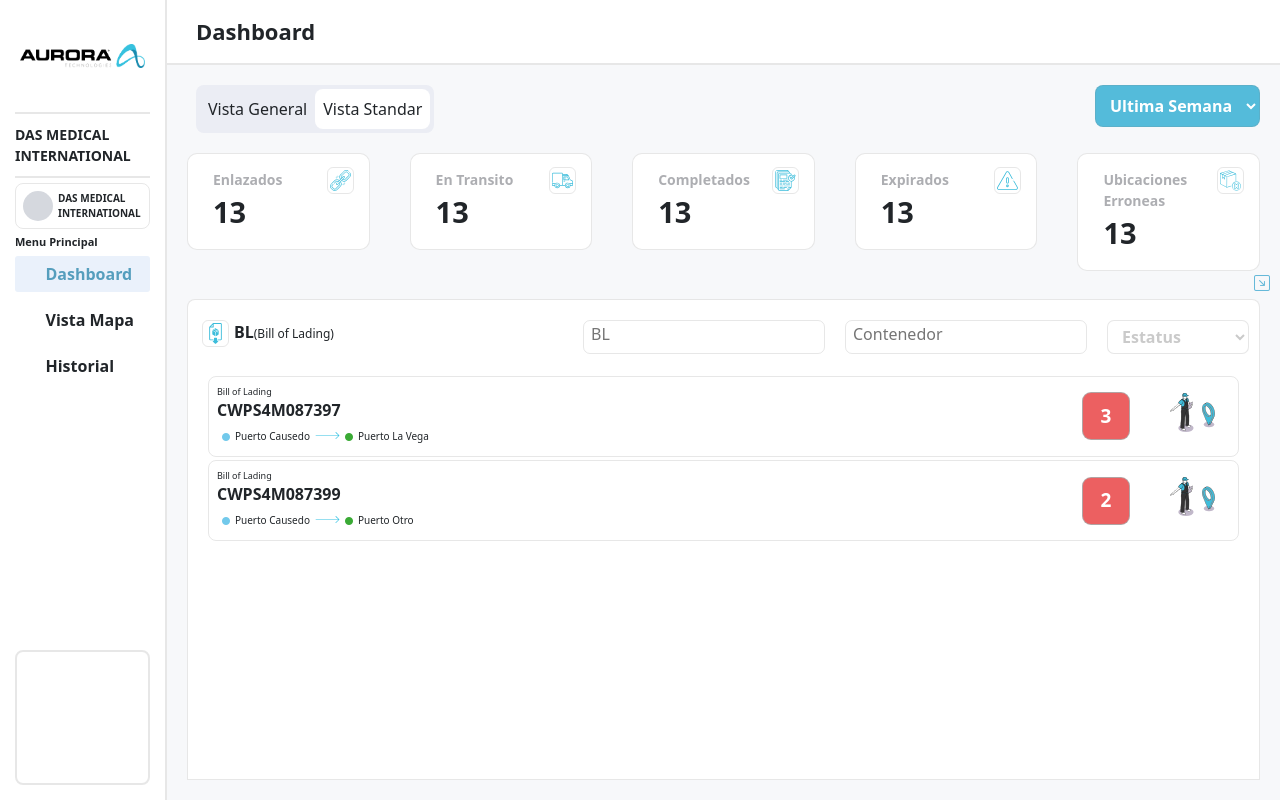
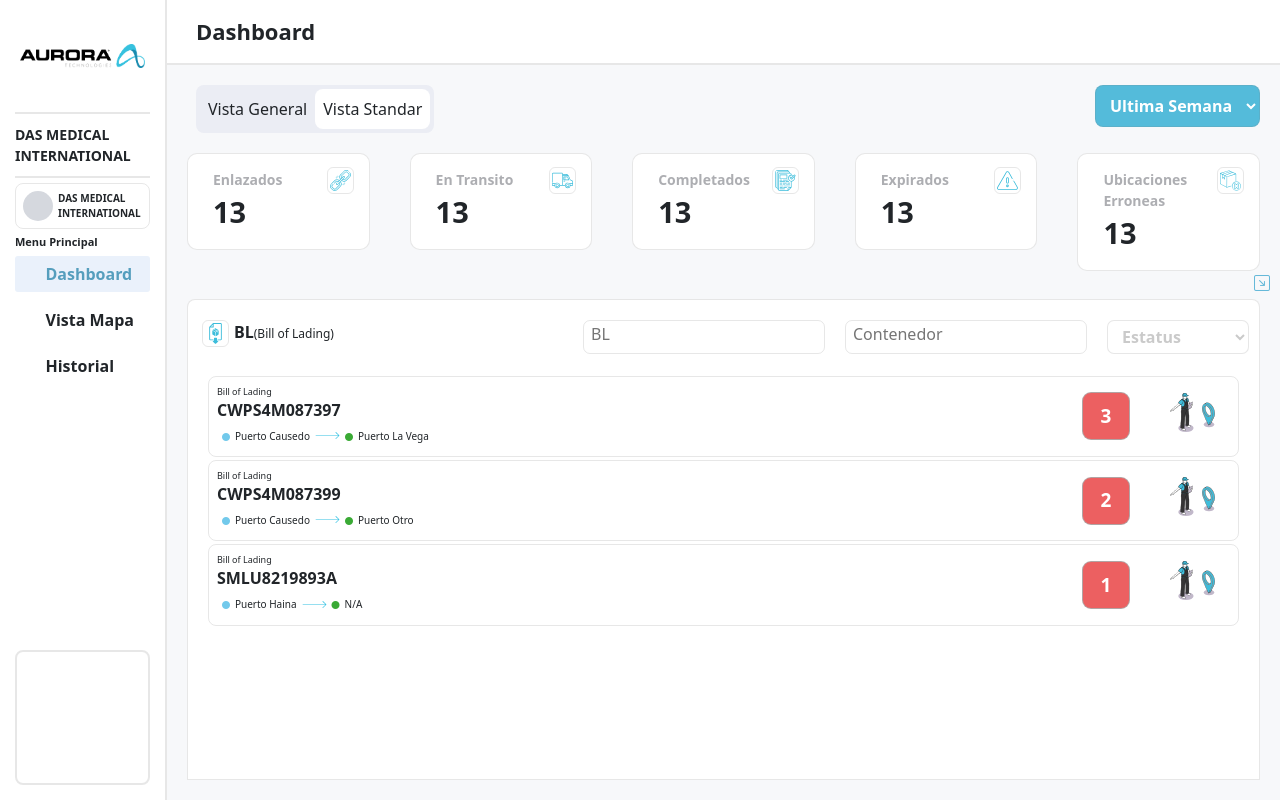
Before and after one commit to Aurora-Technologies-GPS/template-transfers, a Vue app: page /clientpage/1 in a window 1280 px wide. Both pictures are taken after a click on the element "Vista Standar". Built offline with nearby package versions, Linux system fonts and the light colour scheme; what vue-cookies would draw is missing.

Commit message:
Mapa linked, Vista, fake data

```diff
--- a/src/components/Frame/Dashboard/FrameVistaStandar.vue
+++ b/src/components/Frame/Dashboard/FrameVistaStandar.vue
@@ -1,6 +1,6 @@
 <template>
 	<div class="contenedorWorking">
-		<VistaStandar :incomingData="incomingData.fullTransfer" />
+		<VistaStandar @transfer_id="toMapa" :incomingData="incomingData.fullTransfer" />
 
 	</div>
 </template>
@@ -9,9 +9,18 @@
 
 import VistaStandar from './VistaStandar.vue'
 
-import { defineProps } from 'vue'
+import { defineProps, defineEmits } from 'vue'
 
 const incomingData = defineProps(['fullTransfer']);
+
+const outGoingData = defineEmits(['transfer_id']);
+
+
+function toMapa(transfer_id){
+
+	outGoingData('transfer_id', transfer_id);
+}
+
 
 </script>
 
--- a/src/components/Frame/Dashboard/VistaGeneral.vue
+++ b/src/components/Frame/Dashboard/VistaGeneral.vue
@@ -1,7 +1,7 @@
 <template>
 	<div class="vistaGeneral">
 
-		<VistaGeneralList @indice="changeIndice" :incomingData="props.incomingData" class="contendorTabla" />
+		<VistaGeneralList @indice="changeIndice"  :incomingData="props.incomingData" class="contendorTabla" />
 		<TablaVistaGeneral :indice="indiceSelected" :incomingData="props.incomingData" />
 
 	</div>
--- a/src/components/Frame/Dashboard/VistaStandar.vue
+++ b/src/components/Frame/Dashboard/VistaStandar.vue
@@ -2,7 +2,7 @@
 	<div class="vistaStandar">
 
 		<VistaStandarHeader />
-		<VistaStandarList :transfers_list="incomingData.incomingData" :vista="2" />
+		<VistaStandarList @transfer_id="toMapa" :transfers_list="incomingData.incomingData" :vista="2" />
 
 	</div>
 
@@ -11,9 +11,16 @@
 import VistaStandarHeader from '@/components/VistaStandarHeader.vue'
 import VistaStandarList from '@/components/VistaStandarList.vue'
 
-import { defineProps } from 'vue'
+import { defineProps,defineEmits } from 'vue'
 
 const incomingData = defineProps(['incomingData']);
+
+const outGoingData = defineEmits(['transfer_id']);
+
+function toMapa(transfer_id){
+	outGoingData('transfer_id', transfer_id);
+}
+
 
 
 </script>
--- a/src/components/Frame/Mapa/FrameMapa.vue
+++ b/src/components/Frame/Mapa/FrameMapa.vue
@@ -4,7 +4,7 @@
 		<div class="contenedorMapa_Menu">
 
 			<div class="MenuMapa">
-				<FrameMapaMenu />
+				<FrameMapaMenu @buscar="Busqueda"  :transfer_id="incomingData.transfer_id"  :transferLnk="transfersList" />
 			</div>
 
 			<div class="mapa">
@@ -18,15 +18,103 @@
 </template>
 <script setup>
 
-
-import { ref } from 'vue';
-
 import FrameMapaMenu from './FrameMapaMenu.vue'
 
 import MapaPage from '@/components/MapaPage.vue'
 
+import { transfers_list } from '@/components/conexion/DataConectorTest.js'
+
+import { ref, defineProps } from 'vue'
 
 
+import { useRoute } from 'vue-router';
+
+const route = useRoute();
+
+const incomingData = defineProps(['transfer_id']);
+
+
+let transfersList = ref([
+	{
+		transfer: {
+			id: 0,
+			clientId: 0,
+			bl: "BL",
+/*			startPlace: {
+									id: 0,
+									label: "INICIO",
+									radius: 0,
+									latitude: 18.42351187,
+									longitude: -70.01320839,
+									address: "18.423512, -70.013208"
+								},
+								endPlace: {
+									id: null,
+									label: "FIN",
+									radius: null,
+									latitude: null,
+									longitude:null,
+									address: "null"
+								},*/
+			address: "N/A",
+			city: "N/A",
+			note: "",
+			timeTravelEst: "2024-09-13 00:00:00",
+			timeRequest: "2024-09-16 13:02:03"
+		},
+		transferLnk: [
+			{
+				id: 10,
+				transferId: 47513,
+				deviceId: 980992,
+				container: "Defecto - CMCU6046030",
+				currentState: 5,
+				timeLinked: "2024-09-16 13:02:03"
+			}
+		]
+	}
+
+]);
+
+
+
+function Busqueda(texto){
+
+	let text_buscar=texto || false
+
+	if (!text_buscar) {
+		text_buscar=incomingData.transfer_id
+	}
+
+	if (text_buscar !=0) {
+		console.log("voy a buscar", text_buscar)
+
+		transfers_list(route.params.hash).then(result => {
+
+
+	if (result.success) {
+
+		console.log(result.clientFullTransfers.fullTransfer)
+
+
+		transfersList.value = result.clientFullTransfers.fullTransfer
+
+	} else {
+		console.log(result)
+	}
+
+
+
+}).catch(error => {
+	console.log(error)
+	console.log("Error al Hacer La peticion")
+});
+	}else{
+		console.log("valor invalido")
+	}
+}
+
+Busqueda();
 
 const mapaRef = ref(null);
 
@@ -49,7 +137,7 @@ let valoresDefectoMapa = ref({
 }
 
 .contenedorMapa_Menu {
-	height: auto;
+	height: 100%;
 	display: flex;
 	height: auto;
 	overflow: auto;
@@ -66,7 +154,7 @@ let valoresDefectoMapa = ref({
 }
 
 .mapa {
-	height: 90%%;
+	height: 100%;
 	width: 100%;
 	border: solid 1px;
 	border-color: #80808030;
--- a/src/components/Frame/Mapa/FrameMapaMenu.vue
+++ b/src/components/Frame/Mapa/FrameMapaMenu.vue
@@ -9,13 +9,14 @@
 			</div>
 
 			<div class="softBorders">
-				<input placeholder="Buscar..." type="text" class="textInput">
+				<input v-model="search.text" @keyup="onPress"  placeholder="Buscar..." type="text" class="textInput">
 			</div>
 
 		</div>
 
 
-		<TablaListMapa class="contenedorTablaMapa mt-2" />
+		<TablaListMapa :indice="0" :transferLnk="incomingData.transferLnk" class="contenedorTablaMapa mt-2" />
+
 
 
 	</div>
@@ -24,6 +25,43 @@
 <script setup>
 
 import TablaListMapa from '@/components/TablaListMapa.vue'
+
+import { defineProps,defineEmits, ref } from 'vue'
+
+const incomingData = defineProps(['transferLnk', 'transfer_id']);
+
+const outGoingData = defineEmits(
+	['buscar']
+)
+
+let search = ref({
+	text: incomingData.transfer_id,
+	loading: false,
+	isFilter: false
+})
+
+
+const onPress = (e) => {
+	if (e.key == "Enter") {
+		buscar()
+		return;
+	} else {
+
+		return;
+	}
+};
+
+function buscar() {
+
+	if (!search.value.text || search.value.text == " ") {
+			console.log("Campos Vacios")
+
+	}else{
+
+		outGoingData('buscar',search.value.text);
+		console.log(search.value.text)
+	}
+}
 
 
 
--- a/src/components/Menu/DashboardPage.vue
+++ b/src/components/Menu/DashboardPage.vue
@@ -9,7 +9,7 @@
 		<CounterPage />
 		<FrameVistaGeneral :fullTransfer="transfersList" v-if="vistaGeneral" />
 
-		<FrameVistaStandar :fullTransfer="transfersList" v-if="!vistaGeneral" />
+		<FrameVistaStandar @transfer_id="toMapa" :fullTransfer="transfersList" v-if="!vistaGeneral" />
 
 
 	</div>
@@ -25,8 +25,15 @@ import { transfers_list } from '@/components/conexion/DataConectorTest.js'
 
 import { useRoute } from 'vue-router';
 
-import { ref } from 'vue';
+import { ref, defineEmits } from 'vue';
 
+const outGoingData = defineEmits(['transfer_id']);
+
+
+function toMapa(transfer_id){
+
+	outGoingData('transfer_id', transfer_id);
+}
 
 const route = useRoute();
 
--- a/src/components/Menu/VistaMapaPage.vue
+++ b/src/components/Menu/VistaMapaPage.vue
@@ -3,9 +3,9 @@
 		<div class="mainTitulo"><strong>Dashboard</strong></div>
 
 
-		<HeaderComun />
+		<HeaderComun class="disabled"/>
 		<CounterPage />
-		<FrameMapa class="miMapa" />
+		<FrameMapa :transfer_id="incomingData.transfer_id"  class="miMapa" />
 
 	</div>
 </template>
@@ -15,9 +15,12 @@ import CounterPage from '@/components/CounterPage.vue'
 
 import FrameMapa from '@/components/Frame/Mapa/FrameMapa.vue'
 
+import { defineProps } from 'vue';
 
 
-/*import { ref } from 'vue';*/
+
+const incomingData = defineProps([ 'transfer_id']);
+
 
 
 </script>
@@ -93,4 +96,9 @@ import FrameMapa from '@/components/Frame/Mapa/FrameMapa.vue'
 	border-color: #80808030;
 	/*height: 100%;*/
 }
+
+.disabled {
+    pointer-events: none; /* Deshabilita interacciones */
+    opacity: 0.5; /* Aplica un efecto de transparencia */
+}
 </style>
--- a/src/components/NewDashBord.vue
+++ b/src/components/NewDashBord.vue
@@ -1,10 +1,10 @@
 <template>
 	<div class="DashBoardPage">
 
-		<NewMenu :LegalName="name" @vista="changeVista" style=" width:15%;" />
+		<NewMenu :vistaSelected="vistaSelectedCode" :LegalName="name" @vista="changeVista" style=" width:15%;" />
 
-		<DashboardPage style=" width: 100%;" v-if="vistaSelected == 1" />
-		<VistaMapaPage style=" width: 100%;" v-if="vistaSelected == 2" />
+		<DashboardPage @transfer_id="changeIndiceMapa" style=" width: 100%;" v-if="vistaSelected == 1" />
+		<VistaMapaPage :transfer_id="transfer_id_selected" style=" width: 100%;" v-if="vistaSelected == 2" />
 		<HistorialPage style=" width: 100%;" v-if="vistaSelected == 3" />
 
 	</div>
@@ -34,7 +34,10 @@ export default {
 	},
 	setup(props) {
 
-		const vistaSelected = ref(1);
+		let vistaSelected = ref(1);
+		let vistaSelectedCode=1;
+
+		let transfer_id_selected=ref(0)
 
 		let name = ref('default name');
 
@@ -42,6 +45,13 @@ export default {
 		function changeVista(vista_Selected) {
 			/*console.log(vista_Selected)*/
 			vistaSelected.value = vista_Selected
+		}
+
+		function changeIndiceMapa(transfer_id) {
+
+			vistaSelected.value=2;
+			vistaSelectedCode=3
+			transfer_id_selected.value = transfer_id
 		}
 
 		/*console.log(props)*/
@@ -54,7 +64,9 @@ export default {
 			DashboardPage, HistorialPage,
 			NewMenu, changeVista,
 			VistaMapaPage, vistaSelected,
-			name
+			name,transfer_id_selected,
+			changeIndiceMapa,
+			vistaSelectedCode
 		}
 	},
 	mounted() {
--- a/src/components/TablaListMapa.vue
+++ b/src/components/TablaListMapa.vue
@@ -1,7 +1,7 @@
 <template>
-	<div class="tablaListMapa">
+	<div  class="tablaListMapa">
 
-		<div v-for=" (dato, index) in [1, 2, 3, 4, 5, 4, 4, 4, 4, 4, 4, 4]" :key="index" class="targeticas">
+		<div  v-for=" (dato, index) in incomingData.transferLnk[incomingData.indice].transferLnk" :key="index" class="targeticas">
 
 			<div class="rowMenu">
 
@@ -9,25 +9,42 @@
 					<div class="fontPeq"> BL(Bill of Lading)</div>
 					<div class="titleMapa">12345678899ACDF </div>
 					<div class="fontPeq">ID Container</div>
-					<div class="titleMapa">123456 </div>
+					<div class="titleMapa">{{dato.container}} </div>
 
 					<div class="fontPeq">ID Precinto</div>
-					<div class="titleMapa">123456 </div>
+					<div class="titleMapa">{{dato.deviceId}} </div>
 				</div>
 
 
 				<img width="100" src="@/components/../assets/camionCerrado.svg">
 
+				<i  @click="toggleCollapse(index)" class="bi bi-chevron-bar-expand" style="color:#66b9d9; position:absolute; right:0px; bottom: 0px;">
+				</i>
+
+
+
+
 			</div>
-			<hr class="divisor">
+
+
+			<div v-show="isOpen(index)" >
+
+				<hr class="divisor">
 
 			<div><i class="bi bi-circle-fill vineta" style="color: #72c9eb;"></i>
-				<span class="destinos">Puerto Caucedo</span>
+				<span v-if="incomingData.transferLnk[incomingData.indice].transfer.startPlace" class="destinos">{{incomingData.transferLnk[incomingData.indice].transfer.startPlace.label}}</span>
+				<span v-else>{{ " N/A" }}</span>
 			</div>
 
 			<div><i class="bi bi-circle-fill vineta"></i>
-				<span class="destinos">Maritima Dominicana (MARDON)</span>
+				<span v-if="incomingData.transferLnk[incomingData.indice].transfer.endPlace" class="destinos">{{incomingData.transferLnk[incomingData.indice].transfer.endPlace.label}}</span>
+				<span v-else>{{ " N/A" }}</span>
 			</div>
+
+
+
+			</div>
+
 
 		</div>
 
@@ -36,9 +53,34 @@
 
 <script setup>
 
+	import { ref, defineProps } from 'vue'
+	let openIndex = ref()
+
+
+const incomingData = defineProps(['transferLnk', 'indice']);
+
+
+function toggleCollapse(index) {
+
+	//console.log("toggleCollapse")
+
+	openIndex.value = openIndex.value === index ? null : index;
+
+
+}
+
+function isOpen(index) {
+
+	return openIndex.value === index;
+}
+
+
+
 </script>
 
 <style scoped>
+
+
 .tablaListMapa {
 	width: 100%;
 	height: 100%;
@@ -65,6 +107,7 @@
 	width: 100%;
 	display: flex;
 	justify-content: space-between;
+	position: relative;
 }
 
 .titleMapa {
--- a/src/components/VistaStandarList.vue
+++ b/src/components/VistaStandarList.vue
@@ -35,7 +35,7 @@
 					<div class="infoRows">
 
 						<div class="cuadroCounter">{{ (dato.transferLnk).length || 0 }}</div>
-						<img style="height: 55px;" src="../assets/hombrecito.svg">
+						<img @click="sendId(dato.transfer.id)" style="height: 55px;" src="../assets/hombrecito.svg">
 
 					</div>
 
@@ -69,7 +69,7 @@ import { defineProps, defineEmits } from 'vue' //onMounted defineExpose ref
 const incomingData = defineProps(['vista', 'transfers_list']);
 
 const outGoingData = defineEmits(
-	['indice']
+	['indice','transfer_id']
 )
 
 let openIndex = ref()
@@ -93,6 +93,10 @@ function isOpen(index) {
 	//console.log("isOpen")
 
 	return openIndex.value === index;
+}
+
+function sendId(id){
+	outGoingData('transfer_id', id);
 }
 
 
--- a/src/components/conexion/DataConectorTest.js
+++ b/src/components/conexion/DataConectorTest.js
@@ -122,6 +122,38 @@ export async function transfers_list(hash) {
                         timeLinked: "2024-09-16 13:02:00"
                     }
                 ]
+            },
+                {
+                transfer: {
+                    id: 47760,
+                    clientId: 25,
+                    bl: "SMLU8219893A",
+                    startPlace: {
+                        id: 1190063,
+                        label: "Puerto Haina",
+                        radius: 400,
+                        latitude: 18.42351187,
+                        longitude: -70.01320839,
+                        address: "18.423512, -70.013208"
+                    },
+                    endPlace: null,
+                    address: "SANTO DOMINGO, False",
+                    city: "Santo Domingo",
+                    note: "",
+                    timeTravelEst: "2024-09-18 00:00:00",
+                    timeRequest: "2024-09-17 15:19:02"
+                },
+                transferLnk: [
+                    {
+                        id: 99,
+                        transferId: 47760,
+                        deviceId: 3083111,
+                        container: "SMLU8219893A - SMLU3105511",
+                        currentState: 6,
+                        timeLinked: "2024-09-17 15:19:02",
+                        lastBlitTime: null
+                    }
+                ]
             }
 
     ]
```
Also changed, not shown: src/components/NewMenu.vue (+22 -1 lines).
